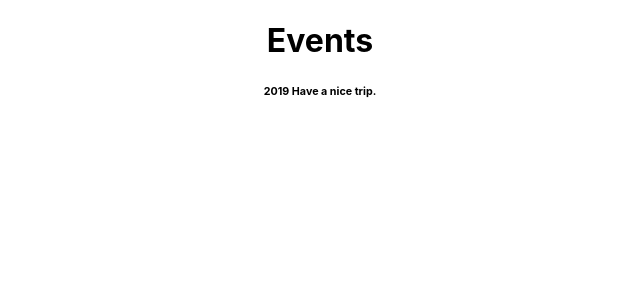
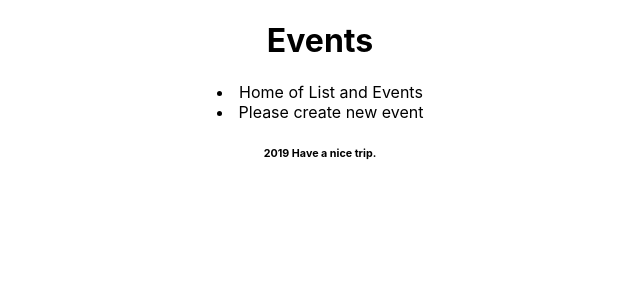
Before and after one commit to rudenko9/React-Redux-project, a React (Create React App) app in the folder client/: page /#/ in a window 1280 px wide. Shown: the top 300 px of the page, without its empty margins (320-960 px from the left). Built offline with nearby package versions, Linux system fonts and the light colour scheme.

Commit message:
added containers

```diff
--- a/client/src/App.js
+++ b/client/src/App.js
@@ -2,11 +2,15 @@ import React from 'react';
 import './App.css';
 import Header from './components/Header';
 import Footer from './components/Footer';
+import Navigation from './components/Navigation';
+
 
 function App() {
   return (
     <div className="App">
     <Header />
+    <Navigation />
+
     <Footer />
     </div>
   );
--- /dev/null
+++ b/client/src/components/Navigation/index.js
@@ -0,0 +1,12 @@
+import React from 'react';
+
+const Navigation = () => {
+  return(
+    <nav>
+      <li> Home of List and Events </li>
+      <li> Please create new event </li>
+     </nav>
+  )
+}
+
+export default Navigation;
```
Also changed, not shown: client/src/containers/CreateEvents/index.js (added, +12 -0 lines), client/src/containers/Eventinfo/index.js (added, +12 -0 lines).
